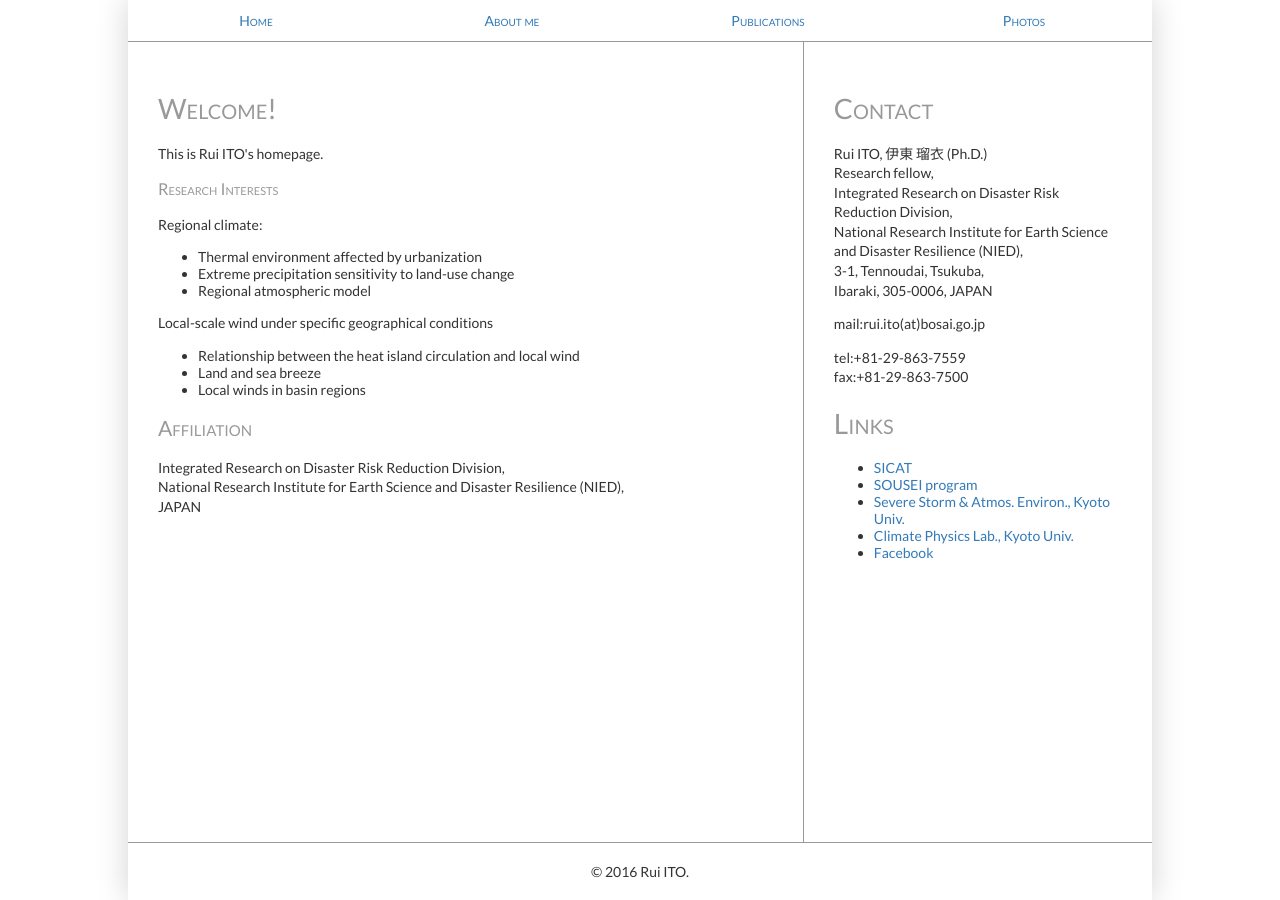
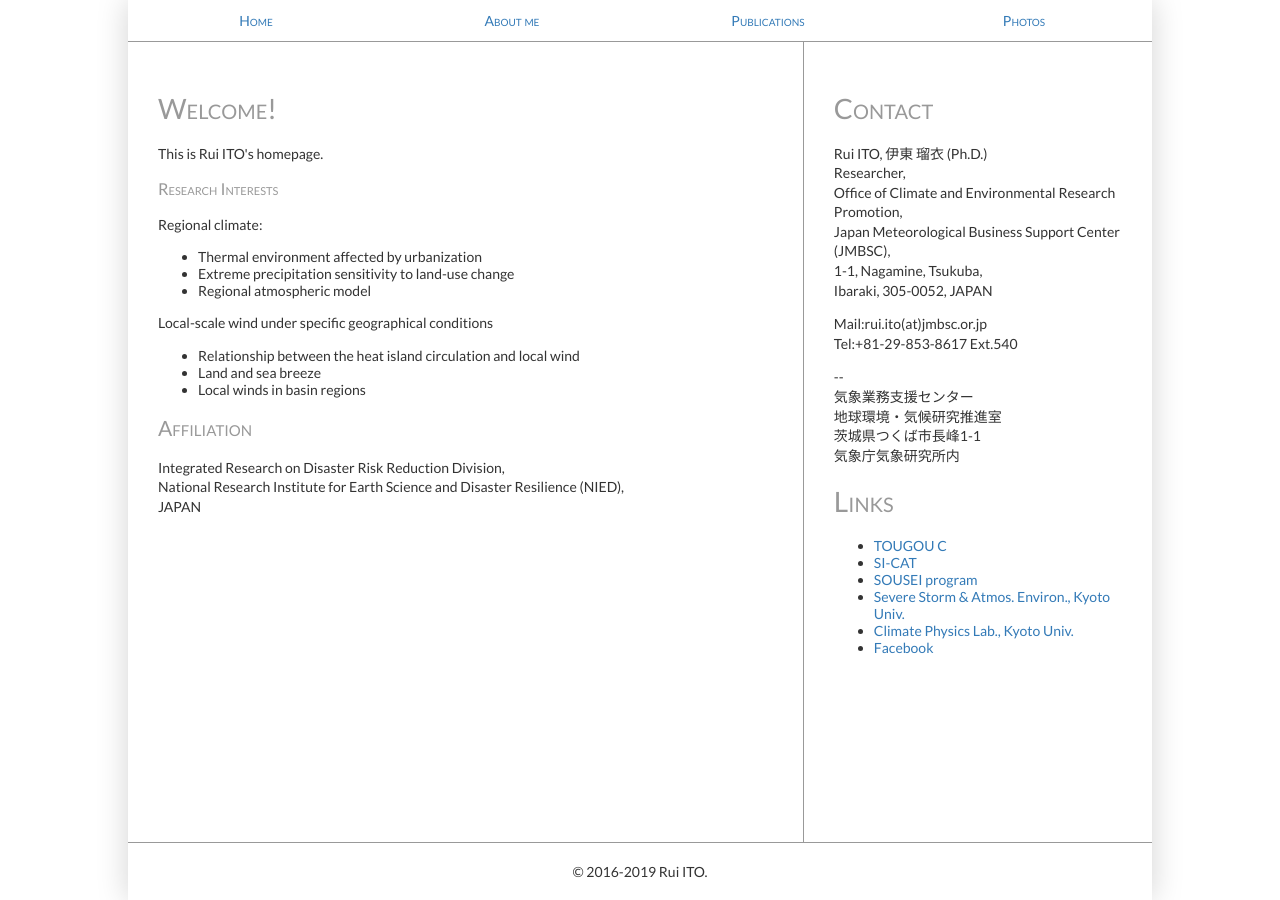
Before and after one commit to rui-climbiz/rui-climbiz.github.io, a Jekyll site: the page built from index.html, in a window 1280 px wide. Built offline with Jekyll 4.4.1, drawn with Linux system fonts in a browser that asks for light colours.

Commit message:
update layout.

```diff
--- a/_layouts/default.html
+++ b/_layouts/default.html
@@ -41,17 +41,23 @@
           <div>
             <h1>Contact</h1>
             <p> Rui ITO, 伊東 瑠衣 (Ph.D.)<br />
-              Research fellow,<br />
-              Integrated Research on Disaster Risk Reduction Division,<br />
-              National Research Institute for Earth Science and Disaster Resilience (NIED),<br />
-              3-1, Tennoudai, Tsukuba,<br />
-              Ibaraki, 305-0006, JAPAN</p>
-            <p>mail:rui.ito(at)bosai.go.jp</p>
-            <p>tel:+81-29-863-7559<br />
-              fax:+81-29-863-7500</p>
+	      Researcher,<br />
+	      Office of Climate and Environmental Research Promotion,<br />
+	      Japan Meteorological Business Support Center (JMBSC),<br />
+	      1-1, Nagamine, Tsukuba,<br />
+	      Ibaraki, 305-0052, JAPAN</p>
+	    <p>Mail:rui.ito(at)jmbsc.or.jp<br />
+	      Tel:+81-29-853-8617 Ext.540 </p>
+	    <p>--<br/>
+	      気象業務支援センター<br/>
+	      地球環境・気候研究推進室<br/>
+	      茨城県つくば市長峰1-1<br/>
+	      気象庁気象研究所内</p>
+
             <h1>Links</h1>
             <ul>
-              <li><a href="https://si-cat.jp">SICAT</a></li>
+	      <li><a href="http://www.jmbsc.or.jp/tougou/index.html">TOUGOU C</a></li>
+              <li><a href="https://si-cat.jp">SI-CAT</a></li>
               <li><a href="http://www.jamstec.go.jp/sousei/">SOUSEI program</a></li>
               <li><a href="http://ssrs.dpri.kyoto-u.ac.jp/~hp/index_en.html">Severe Storm & Atmos. Environ., Kyoto Univ.</a></li>
               <li><a href="http://www-clim.kugi.kyoto-u.ac.jp/clim/index_e.html">Climate Physics Lab., Kyoto Univ.</a></li>
@@ -61,7 +67,7 @@
         </aside>
       </main>
       <footer class="s-footer">
-        <div class="s-footer__copyright">&copy; 2016 Rui ITO.</div>
+        <div class="s-footer__copyright">&copy; 2016-2019 Rui ITO.</div>
       </footer>
     </div>
   </body>
```
